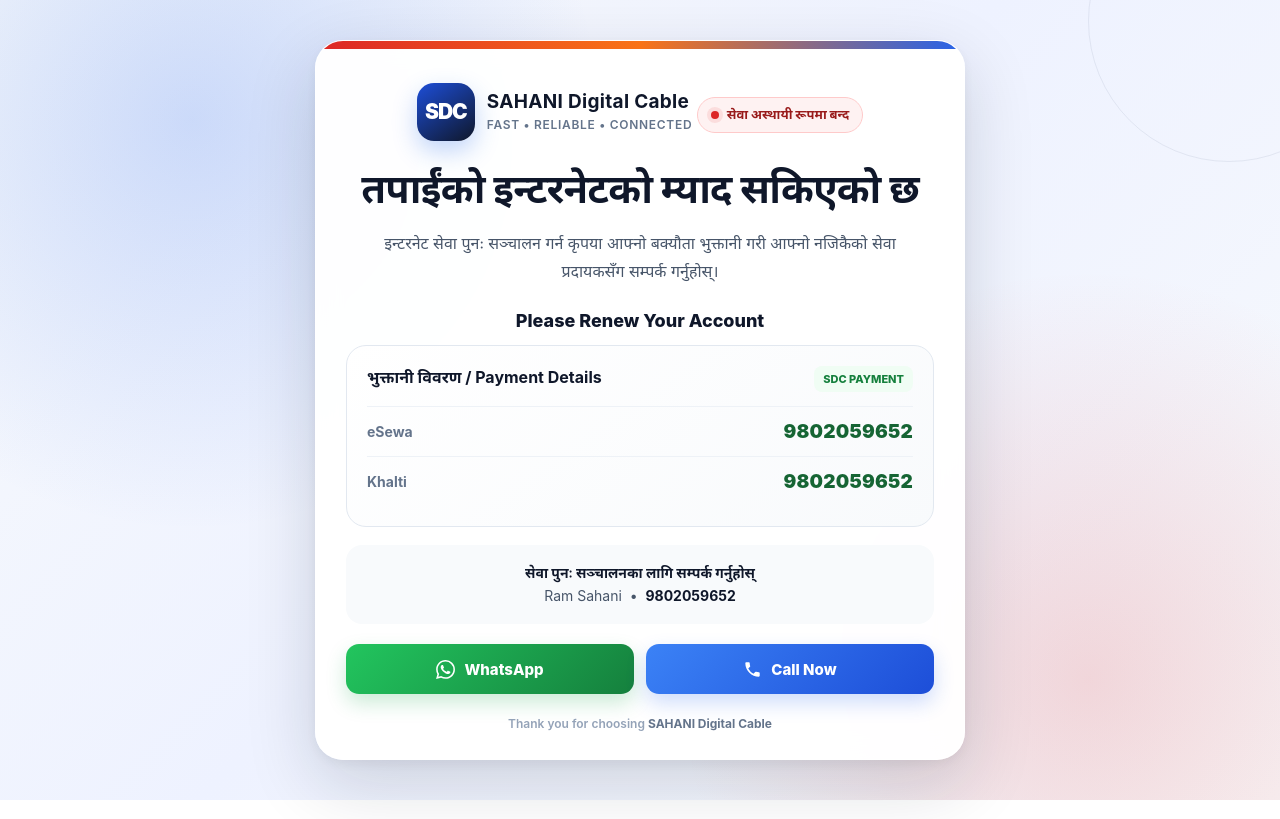
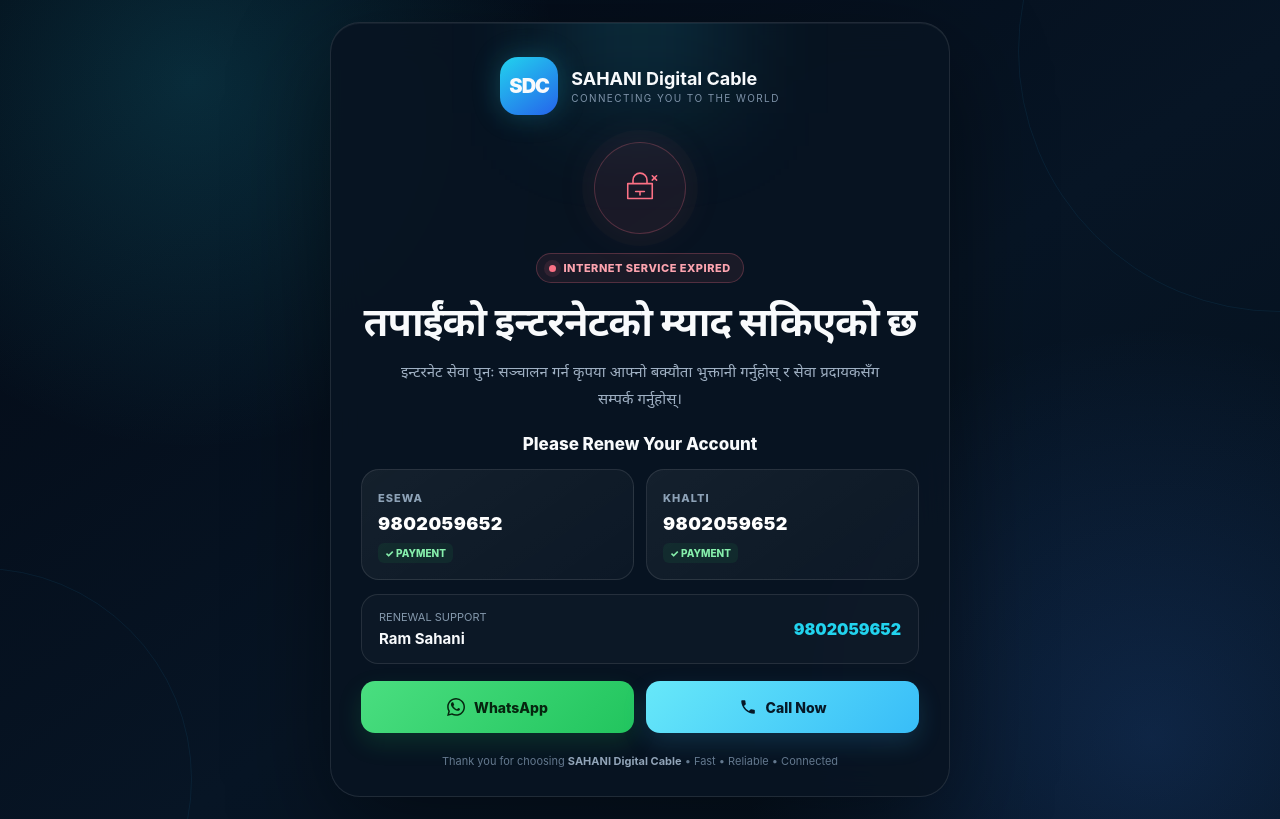
Before and after one commit to ram4021/Expired, a plain HTML site: page index.html in a window 1280 px wide. Drawn offline with Linux system fonts and the light colour scheme.

Commit message:
Redesign expired internet page with modern SDC telecom UI

```diff
--- a/index.html
+++ b/index.html
@@ -3,285 +3,38 @@
 <head>
 <meta charset="UTF-8">
 <meta name="viewport" content="width=device-width, initial-scale=1.0">
-  <meta name="theme-color" content="#0f172a">
-  <meta name="description" content="SDC Internet Service - Account renewal notice">
-  <title>SDC Internet | Account Expired</title>
+<meta name="theme-color" content="#07111f">
+<meta name="description" content="SAHANI Digital Cable internet account renewal notice">
+<title>SDC | Internet Service Expired</title>
 <style>
-    :root {
-      --navy: #0f172a;
-      --slate: #475569;
-      --muted: #64748b;
-      --red: #dc2626;
-      --red-dark: #b91c1c;
-      --green: #16a34a;
-      --blue: #2563eb;
-      --border: #e2e8f0;
-      --card: rgba(255,255,255,.96);
-    }
-
-    * { box-sizing: border-box; }
-    html { scroll-behavior: smooth; }
-    body {
-      margin: 0;
-      min-height: 100vh;
-      font-family: Inter, system-ui, -apple-system, BlinkMacSystemFont, "Segoe UI", Arial, "Noto Sans Devanagari", sans-serif;
-      color: var(--navy);
-      background:
-        radial-gradient(circle at 15% 15%, rgba(37,99,235,.20), transparent 32%),
-        radial-gradient(circle at 85% 85%, rgba(220,38,38,.16), transparent 32%),
-        linear-gradient(135deg, #f8fafc 0%, #eef2ff 48%, #f8fafc 100%);
-      display: flex;
-      align-items: center;
-      justify-content: center;
-      padding: 28px 16px;
-      position: relative;
-      overflow-x: hidden;
-    }
-
-    body::before {
-      content: "";
-      position: fixed;
-      width: 280px;
-      height: 280px;
-      border: 1px solid rgba(148,163,184,.18);
-      border-radius: 50%;
-      top: -120px;
-      right: -90px;
-      pointer-events: none;
-    }
-
-    .card {
-      width: min(100%, 650px);
-      background: var(--card);
-      border: 1px solid rgba(255,255,255,.8);
-      border-radius: 28px;
-      box-shadow: 0 24px 70px rgba(15,23,42,.16), 0 4px 14px rgba(15,23,42,.06);
-      overflow: hidden;
-      position: relative;
-      backdrop-filter: blur(12px);
-      animation: rise .55s ease-out both;
-    }
-
-    @keyframes rise {
-      from { opacity: 0; transform: translateY(18px); }
-      to { opacity: 1; transform: translateY(0); }
-    }
-
-    .topbar {
-      height: 8px;
-      background: linear-gradient(90deg, #dc2626, #f97316, #2563eb);
-    }
-
-    .content { padding: 34px 30px 28px; text-align: center; }
-
-    .brand {
-      display: inline-flex;
-      align-items: center;
-      gap: 12px;
-      margin-bottom: 24px;
-    }
-
-    .logo {
-      width: 58px;
-      height: 58px;
-      border-radius: 17px;
-      display: grid;
-      place-items: center;
-      color: white;
-      font-size: 21px;
-      font-weight: 900;
-      letter-spacing: -1px;
-      background: linear-gradient(145deg, #1d4ed8, #0f172a);
-      box-shadow: 0 10px 24px rgba(37,99,235,.28);
-    }
-
-    .brand-text { text-align: left; }
-    .brand-text strong { display: block; font-size: 19px; letter-spacing: .3px; }
-    .brand-text span { color: var(--muted); font-size: 12px; font-weight: 600; letter-spacing: .7px; text-transform: uppercase; }
-
-    .status {
-      display: inline-flex;
-      align-items: center;
-      gap: 8px;
-      padding: 8px 13px;
-      border-radius: 999px;
-      color: #991b1b;
-      background: #fef2f2;
-      border: 1px solid #fecaca;
-      font-size: 13px;
-      font-weight: 800;
-      margin-bottom: 16px;
-    }
-
-    .dot { width: 8px; height: 8px; background: var(--red); border-radius: 50%; box-shadow: 0 0 0 4px rgba(220,38,38,.10); }
-
-    h1 {
-      margin: 0;
-      color: var(--navy);
-      font-size: clamp(26px, 6vw, 40px);
-      line-height: 1.22;
-      letter-spacing: -.8px;
-    }
-
-    .subtitle {
-      max-width: 520px;
-      margin: 15px auto 0;
-      color: var(--slate);
-      font-size: 16px;
-      line-height: 1.75;
-    }
-
-    .renew-title {
-      margin: 25px 0 14px;
-      font-size: 18px;
-      font-weight: 850;
-    }
-
-    .payment {
-      border: 1px solid var(--border);
-      border-radius: 20px;
-      padding: 20px;
-      background: linear-gradient(145deg, #ffffff, #f8fafc);
-      text-align: left;
-    }
-
-    .payment-head {
-      display: flex;
-      align-items: center;
-      justify-content: space-between;
-      gap: 12px;
-      margin-bottom: 14px;
-    }
-
-    .payment-head strong { font-size: 16px; }
-    .secure { font-size: 11px; color: #15803d; font-weight: 800; background: #f0fdf4; padding: 6px 9px; border-radius: 8px; }
-
-    .pay-row {
-      display: flex;
-      align-items: center;
-      justify-content: space-between;
-      gap: 12px;
-      padding: 13px 0;
-      border-top: 1px solid #eef2f7;
-    }
-
-    .pay-label { color: var(--muted); font-size: 14px; font-weight: 700; }
-    .number { color: #166534; font-size: 19px; font-weight: 900; letter-spacing: .2px; }
-
-    .contact {
-      margin-top: 18px;
-      padding: 16px;
-      border-radius: 16px;
-      background: #f8fafc;
-      color: var(--slate);
-      line-height: 1.7;
-      font-size: 14px;
-    }
-    .contact strong { color: var(--navy); }
-
-    .buttons {
-      display: grid;
-      grid-template-columns: 1fr 1fr;
-      gap: 12px;
-      margin-top: 20px;
-    }
-
-    .btn {
-      min-height: 50px;
-      display: inline-flex;
-      align-items: center;
-      justify-content: center;
-      gap: 9px;
-      padding: 13px 18px;
-      border-radius: 13px;
-      color: #fff;
-      text-decoration: none;
-      font-size: 15px;
-      font-weight: 850;
-      transition: transform .2s ease, box-shadow .2s ease, filter .2s ease;
-    }
-    .btn:hover { transform: translateY(-2px); filter: brightness(1.03); }
-    .btn:active { transform: translateY(0); }
-    .whatsapp { background: linear-gradient(135deg, #22c55e, #15803d); box-shadow: 0 9px 20px rgba(22,163,74,.22); }
-    .call { background: linear-gradient(135deg, #3b82f6, #1d4ed8); box-shadow: 0 9px 20px rgba(37,99,235,.22); }
-    .btn svg { width: 19px; height: 19px; fill: currentColor; }
-
-    .footer {
-      margin: 22px 0 0;
-      color: #94a3b8;
-      font-size: 12px;
-      font-weight: 600;
-    }
-
-    .footer b { color: #64748b; }
-
-    @media (max-width: 480px) {
-      body { padding: 16px 10px; }
-      .content { padding: 28px 18px 22px; }
-      .card { border-radius: 23px; }
-      .buttons { grid-template-columns: 1fr; }
-      .payment { padding: 17px; }
-      .number { font-size: 17px; }
-    }
+:root{--bg:#06101d;--panel:#0c1a2b;--line:rgba(255,255,255,.1);--text:#f8fafc;--muted:#9fb0c3;--blue:#38bdf8;--cyan:#22d3ee;--green:#22c55e;--red:#fb7185}
+*{box-sizing:border-box}body{margin:0;min-height:100vh;font-family:Inter,system-ui,-apple-system,"Segoe UI",Arial,"Noto Sans Devanagari",sans-serif;color:var(--text);background:radial-gradient(circle at 15% 10%,rgba(34,211,238,.16),transparent 28%),radial-gradient(circle at 90% 90%,rgba(59,130,246,.18),transparent 30%),linear-gradient(145deg,#030914,#071525 55%,#04101c);display:flex;align-items:center;justify-content:center;padding:22px;overflow:hidden}
+body:before,body:after{content:"";position:fixed;border:1px solid rgba(56,189,248,.08);border-radius:50%;pointer-events:none}body:before{width:520px;height:520px;right:-260px;top:-210px}body:after{width:420px;height:420px;left:-230px;bottom:-190px}
+.card{width:min(100%,620px);position:relative;background:rgba(8,20,34,.88);border:1px solid var(--line);border-radius:30px;box-shadow:0 30px 100px rgba(0,0,0,.45),inset 0 1px rgba(255,255,255,.05);backdrop-filter:blur(18px);overflow:hidden;animation:show .6s ease both}@keyframes show{from{opacity:0;transform:translateY(20px) scale(.98)}to{opacity:1;transform:none}}
+.glow{position:absolute;width:180px;height:180px;background:rgba(34,211,238,.12);filter:blur(50px);top:-90px;left:50%;transform:translateX(-50%);pointer-events:none}.content{position:relative;padding:34px 30px 28px;text-align:center}
+.brand{display:flex;align-items:center;justify-content:center;gap:13px;margin-bottom:27px}.logo{width:58px;height:58px;border-radius:18px;display:grid;place-items:center;font-weight:950;font-size:20px;letter-spacing:-1px;background:linear-gradient(145deg,#22d3ee,#2563eb);box-shadow:0 0 28px rgba(34,211,238,.25)}.brand b{display:block;text-align:left;font-size:18px}.brand small{display:block;text-align:left;color:#7f94aa;font-size:10px;letter-spacing:1.4px;margin-top:3px}
+.icon{width:92px;height:92px;margin:0 auto 19px;border-radius:50%;display:grid;place-items:center;background:rgba(251,113,133,.08);border:1px solid rgba(251,113,133,.25);box-shadow:0 0 0 12px rgba(251,113,133,.025),0 0 45px rgba(251,113,133,.08)}.icon svg{width:42px;height:42px;fill:none;stroke:var(--red);stroke-width:1.8;stroke-linecap:round;stroke-linejoin:round}
+.badge{display:inline-flex;align-items:center;gap:7px;padding:7px 12px;border:1px solid rgba(251,113,133,.25);background:rgba(251,113,133,.08);border-radius:999px;color:#fda4af;font-size:11px;font-weight:800;letter-spacing:.5px}.pulse{width:7px;height:7px;border-radius:50%;background:var(--red);box-shadow:0 0 0 5px rgba(251,113,133,.1)}h1{font-size:clamp(27px,6vw,40px);line-height:1.2;letter-spacing:-1px;margin:15px 0 12px}.desc{color:var(--muted);font-size:15px;line-height:1.8;max-width:500px;margin:0 auto}.english{margin:22px 0 13px;font-weight:850;font-size:17px}
+.payment{display:grid;grid-template-columns:1fr 1fr;gap:12px;margin-top:15px}.pay{background:linear-gradient(145deg,rgba(255,255,255,.055),rgba(255,255,255,.025));border:1px solid var(--line);border-radius:18px;padding:16px;text-align:left}.pay .label{color:#8da2b7;font-size:11px;font-weight:800;text-transform:uppercase;letter-spacing:1px}.pay .num{display:block;margin-top:7px;color:#fff;font-size:18px;font-weight:900;letter-spacing:.4px}.pay .mark{display:inline-block;margin-top:9px;color:#86efac;font-size:10px;font-weight:800;background:rgba(34,197,94,.08);padding:4px 7px;border-radius:6px}
+.contact{margin-top:14px;padding:15px 17px;border:1px solid var(--line);border-radius:17px;background:rgba(255,255,255,.025);display:flex;align-items:center;justify-content:space-between;gap:15px;text-align:left}.contact span{display:block;color:#8498ac;font-size:11px;margin-bottom:4px}.contact strong{font-size:15px}.phone{color:var(--cyan);font-weight:900;white-space:nowrap}
+.actions{display:grid;grid-template-columns:1fr 1fr;gap:12px;margin-top:17px}.btn{height:52px;border-radius:14px;text-decoration:none;display:flex;align-items:center;justify-content:center;gap:9px;font-weight:850;font-size:14px;transition:.2s}.btn:hover{transform:translateY(-2px)}.btn svg{width:18px;height:18px;fill:currentColor}.wa{color:#06250f;background:linear-gradient(135deg,#4ade80,#22c55e);box-shadow:0 10px 25px rgba(34,197,94,.16)}.call{color:#061827;background:linear-gradient(135deg,#67e8f9,#38bdf8);box-shadow:0 10px 25px rgba(56,189,248,.16)}
+.footer{margin:21px 0 0;color:#63788e;font-size:11px}.footer b{color:#91a4b8}@media(max-width:480px){body{padding:10px}.content{padding:28px 17px 22px}.card{border-radius:24px}.payment,.actions{grid-template-columns:1fr}.contact{display:block}.phone{display:block;margin-top:7px}.logo{width:52px;height:52px}.brand{margin-bottom:23px}}
 </style>
 </head>
 <body>
-  <main class="card">
-    <div class="topbar"></div>
-
-    <div class="content">
-      <div class="brand">
-        <div class="logo">SDC</div>
-        <div class="brand-text">
-          <strong>SAHANI Digital Cable</strong>
-          <span>Fast • Reliable • Connected</span>
-        </div>
-      </div>
-
-      <div class="status"><span class="dot"></span> सेवा अस्थायी रूपमा बन्द</div>
-
+<main class="card"><div class="glow"></div><div class="content">
+<div class="brand"><div class="logo">SDC</div><div><b>SAHANI Digital Cable</b><small>CONNECTING YOU TO THE WORLD</small></div></div>
+<div class="icon"><svg viewBox="0 0 48 48"><path d="M12 19h24M16 19v-4a8 8 0 0 1 16 0v4M10 19h28v17H10zM19 28h10M24 28v4"/><path d="M38 10l5 5M43 10l-5 5"/></svg></div>
+<div class="badge"><i class="pulse"></i> INTERNET SERVICE EXPIRED</div>
 <h1>तपाईंको इन्टरनेटको म्याद सकिएको छ</h1>
-      <p class="subtitle">
-        इन्टरनेट सेवा पुनः सञ्चालन गर्न कृपया आफ्नो बक्यौता भुक्तानी गरी
-        आफ्नो नजिकैको सेवा प्रदायकसँग सम्पर्क गर्नुहोस्।
-      </p>
-
-      <div class="renew-title">Please Renew Your Account</div>
-
-      <section class="payment" aria-label="Payment details">
-        <div class="payment-head">
-          <strong>भुक्तानी विवरण / Payment Details</strong>
-          <span class="secure">SDC PAYMENT</span>
-        </div>
-
-        <div class="pay-row">
-          <span class="pay-label">eSewa</span>
-          <span class="number">9802059652</span>
-        </div>
-        <div class="pay-row">
-          <span class="pay-label">Khalti</span>
-          <span class="number">9802059652</span>
-        </div>
+<p class="desc">इन्टरनेट सेवा पुनः सञ्चालन गर्न कृपया आफ्नो बक्यौता भुक्तानी गर्नुहोस् र सेवा प्रदायकसँग सम्पर्क गर्नुहोस्।</p>
+<div class="english">Please Renew Your Account</div>
+<section class="payment">
+<div class="pay"><span class="label">eSewa</span><span class="num">9802059652</span><span class="mark">✓ PAYMENT</span></div>
+<div class="pay"><span class="label">Khalti</span><span class="num">9802059652</span><span class="mark">✓ PAYMENT</span></div>
 </section>
-
-      <div class="contact">
-        <strong>सेवा पुनः सञ्चालनका लागि सम्पर्क गर्नुहोस्</strong><br>
-        Ram Sahani &nbsp;•&nbsp; <strong>9802059652</strong>
-      </div>
-
-      <div class="buttons">
-        <a class="btn whatsapp" href="https://wa.me/9779802059652" target="_blank" rel="noopener noreferrer" aria-label="Contact on WhatsApp">
-          <svg viewBox="0 0 24 24" aria-hidden="true"><path d="M20.5 3.5A11.86 11.86 0 0 0 12.06 0C5.5 0 .17 5.33.17 11.9c0 2.1.55 4.15 1.6 5.96L.07 24l6.28-1.65a11.9 11.9 0 0 0 5.7 1.45h.01c6.56 0 11.89-5.34 11.89-11.9 0-3.18-1.24-6.17-3.45-8.4ZM12.06 21.8h-.01a9.9 9.9 0 0 1-5.05-1.38l-.36-.21-3.73.98 1-3.64-.23-.37a9.87 9.87 0 0 1-1.52-5.28C2.16 6.44 6.6 2 12.07 2a9.85 9.85 0 0 1 7.02 2.92 9.88 9.88 0 0 1 2.91 7.04c0 5.48-4.45 9.84-9.94 9.84Zm5.42-7.38c-.3-.15-1.78-.88-2.05-.98-.28-.1-.48-.15-.68.15-.2.3-.78.98-.96 1.18-.18.2-.35.22-.65.07-.3-.15-1.25-.46-2.39-1.47-.88-.78-1.47-1.75-1.64-2.05-.17-.3-.02-.46.13-.61.13-.13.3-.35.45-.52.15-.18.2-.3.3-.5.1-.2.05-.37-.02-.52-.07-.15-.68-1.64-.93-2.25-.25-.6-.5-.52-.68-.53h-.58c-.2 0-.52.08-.8.37-.28.3-1.05 1.03-1.05 2.51s1.08 2.91 1.23 3.11c.15.2 2.12 3.24 5.14 4.54.72.31 1.28.49 1.72.63.72.23 1.38.2 1.9.12.58-.09 1.78-.73 2.03-1.44.25-.7.25-1.3.18-1.43-.08-.12-.28-.2-.58-.35Z"/></svg>
-          WhatsApp
-        </a>
-        <a class="btn call" href="tel:+9779802059652" aria-label="Call SDC">
-          <svg viewBox="0 0 24 24" aria-hidden="true"><path d="M6.62 10.79a15.45 15.45 0 0 0 6.59 6.59l2.2-2.2a1.03 1.03 0 0 1 1.05-.25c1.14.38 2.35.58 3.59.58.58 0 1.05.47 1.05 1.05V20a1.05 1.05 0 0 1-1.05 1.05C10.95 21.05 2.95 13.05 2.95 3.95A1.05 1.05 0 0 1 4 2.9h3.45c.58 0 1.05.47 1.05 1.05 0 1.24.2 2.45.58 3.59.11.39.02.81-.27 1.09l-2.19 2.16Z"/></svg>
-          Call Now
-        </a>
-      </div>
-
-      <p class="footer">Thank you for choosing <b>SAHANI Digital Cable</b></p>
-    </div>
-  </main>
-</body>
-</html>
+<div class="contact"><div><span>RENEWAL SUPPORT</span><strong>Ram Sahani</strong></div><div class="phone">9802059652</div></div>
+<div class="actions"><a class="btn wa" href="https://wa.me/9779802059652" target="_blank" rel="noopener"><svg viewBox="0 0 24 24"><path d="M20.5 3.5A11.8 11.8 0 0 0 12.1 0C5.5 0 .2 5.3.2 11.9c0 2.1.5 4.1 1.6 5.9L.1 24l6.3-1.6a11.8 11.8 0 0 0 5.7 1.4h.1c6.5 0 11.8-5.3 11.8-11.9 0-3.2-1.2-6.2-3.5-8.4ZM12.1 21.8h-.1a9.8 9.8 0 0 1-5-1.4l-.4-.2-3.7 1 1-3.7-.2-.4a9.8 9.8 0 0 1-1.5-5.2C2.2 6.5 6.6 2 12.1 2c2.6 0 5.1 1 7 2.9s2.9 4.4 2.9 7c0 5.5-4.4 9.9-9.9 9.9Zm5.4-7.4c-.3-.1-1.8-.9-2.1-1-.3-.1-.5-.1-.7.2l-1 1.2c-.2.2-.4.2-.7.1-2.6-1.3-4.3-3.8-4.4-4-.1-.3 0-.5.1-.6l.5-.6c.2-.2.2-.3.3-.5.1-.2.1-.4 0-.6-.1-.1-.7-1.7-1-2.3-.2-.6-.5-.5-.7-.5H7c-.2 0-.5.1-.8.4-.3.3-1 1-1 2.5s1.1 2.9 1.2 3.1c.2.2 2.1 3.3 5.1 4.6.7.3 1.3.5 1.7.6.7.2 1.4.2 1.9.1.6-.1 1.8-.7 2-1.4.3-.7.3-1.3.2-1.4-.1-.2-.3-.3-.6-.4Z"/></svg>WhatsApp</a><a class="btn call" href="tel:+9779802059652"><svg viewBox="0 0 24 24"><path d="M6.6 10.8a15.4 15.4 0 0 0 6.6 6.6l2.2-2.2c.3-.3.7-.4 1.1-.3 1.1.4 2.4.6 3.6.6.6 0 1 .5 1 1V20c0 .6-.4 1-1 1C11 21 3 13 3 4c0-.6.4-1 1-1h3.5c.6 0 1 .4 1 1 0 1.2.2 2.5.6 3.6.1.4 0 .8-.3 1.1l-2.2 2.1Z"/></svg>Call Now</a></div>
+<p class="footer">Thank you for choosing <b>SAHANI Digital Cable</b> • Fast • Reliable • Connected</p>
+</div></main>
+</body></html>
```
Lines whose indentation alone changed are shown as unchanged.
